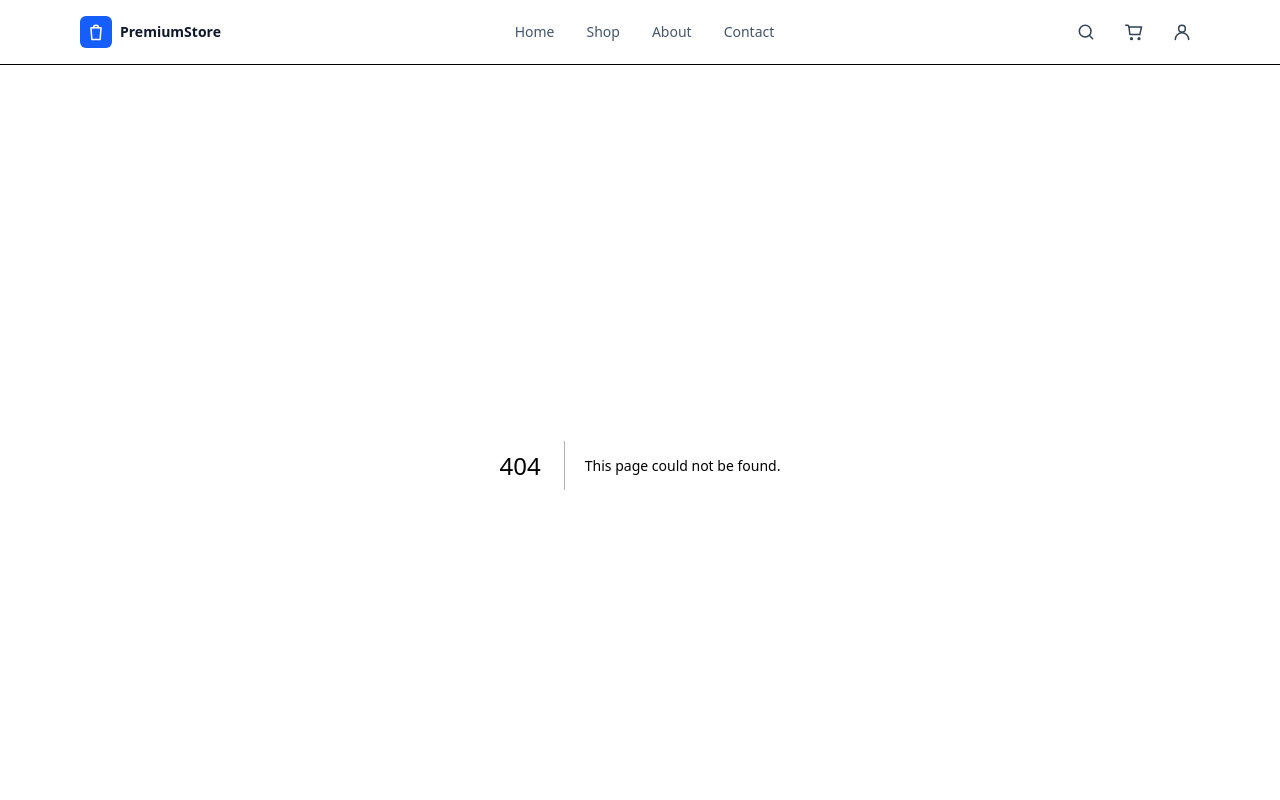
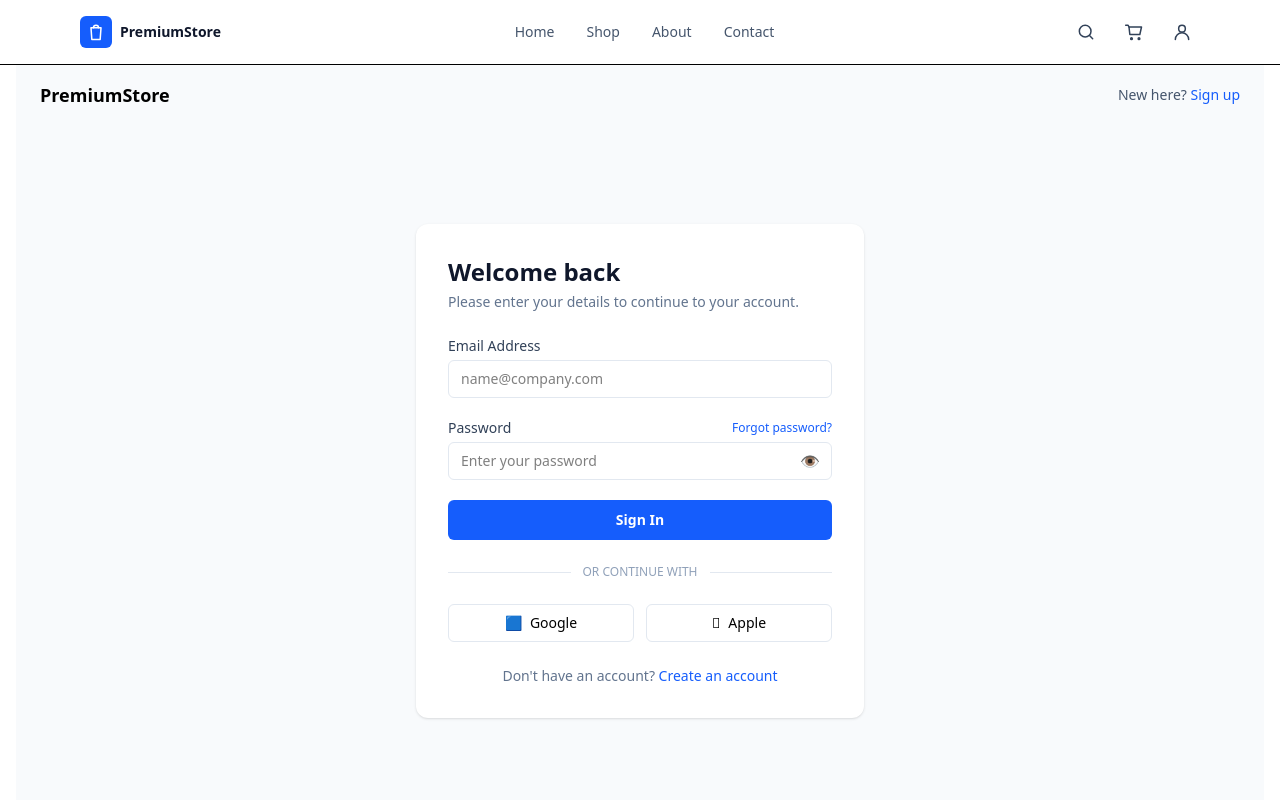
Before and after one commit to Alpkrsl/E-ticaret2.0, a Next.js app: page /login in a window 1280 px wide. Before the commit this address had no page. Shown: the top 800 px of the page. Built offline with nearby package versions, Linux system fonts and the light colour scheme.

Commit message:
feat(auth): add login page UI

```diff
--- /dev/null
+++ b/app/(auth)/login/page.tsx
@@ -0,0 +1,133 @@
+"use client";
+
+import { useState } from "react";
+import Link from "next/link";
+
+export default function LoginPage() {
+  const [showPassword, setShowPassword] = useState(false);
+
+  return (
+    <div className="flex min-h-screen flex-col bg-slate-50">
+      {/* Header */}
+      <header className="flex items-center justify-between px-6 py-4">
+        <Link href="/" className="text-lg font-semibold">
+          PremiumStore
+        </Link>
+
+        <div className="text-sm text-slate-600">
+          New here?{" "}
+          <Link
+            href="/auth/register"
+            className="font-medium text-blue-600 hover:underline"
+          >
+            Sign up
+          </Link>
+        </div>
+      </header>
+
+      {/* Main */}
+      <main className="flex flex-1 items-center justify-center px-4">
+        <div className="w-full max-w-md rounded-xl bg-white p-8 shadow-sm">
+          <h1 className="text-2xl font-semibold text-slate-900">
+            Welcome back
+          </h1>
+          <p className="mt-1 text-sm text-slate-500">
+            Please enter your details to continue to your account.
+          </p>
+
+          <form className="mt-6 space-y-5">
+            {/* Email */}
+            <div>
+              <label className="block text-sm font-medium text-slate-700">
+                Email Address
+              </label>
+              <input
+                type="email"
+                placeholder="name@company.com"
+                className="mt-1 w-full rounded-md border border-slate-200 px-3 py-2 text-sm outline-none focus:border-blue-500 focus:ring-2 focus:ring-blue-100"
+              />
+            </div>
+
+            {/* Password */}
+            <div>
+              <div className="flex items-center justify-between">
+                <label className="block text-sm font-medium text-slate-700">
+                  Password
+                </label>
+                <Link
+                  href="/auth/forgot-password"
+                  className="text-xs text-blue-600 hover:underline"
+                >
+                  Forgot password?
+                </Link>
+              </div>
+
+              <div className="relative mt-1">
+                <input
+                  type={showPassword ? "text" : "password"}
+                  placeholder="Enter your password"
+                  className="w-full rounded-md border border-slate-200 px-3 py-2 pr-10 text-sm outline-none focus:border-blue-500 focus:ring-2 focus:ring-blue-100"
+                />
+                <button
+                  type="button"
+                  onClick={() => setShowPassword((v) => !v)}
+                  className="absolute right-3 top-1/2 -translate-y-1/2 text-slate-400 hover:text-slate-600"
+                >
+                  {showPassword ? "🙈" : "👁️"}
+                </button>
+              </div>
+            </div>
+
+            {/* Sign in */}
+            <button
+              type="submit"
+              className="w-full rounded-md bg-blue-600 py-2.5 text-sm font-semibold text-white hover:bg-blue-700 transition"
+            >
+              Sign In
+            </button>
+          </form>
+
+          {/* Divider */}
+          <div className="my-6 flex items-center gap-3">
+            <div className="h-px flex-1 bg-slate-200" />
+            <span className="text-xs text-slate-400">OR CONTINUE WITH</span>
+            <div className="h-px flex-1 bg-slate-200" />
+          </div>
+
+          {/* Social login */}
+          <div className="grid grid-cols-2 gap-3">
+            <button className="flex items-center justify-center gap-2 rounded-md border border-slate-200 py-2 text-sm hover:bg-slate-50">
+              <span>🟦</span> Google
+            </button>
+            <button className="flex items-center justify-center gap-2 rounded-md border border-slate-200 py-2 text-sm hover:bg-slate-50">
+              <span></span> Apple
+            </button>
+          </div>
+
+          {/* Footer */}
+          <p className="mt-6 text-center text-sm text-slate-500">
+            Don&apos;t have an account?{" "}
+            <Link
+              href="/auth/register"
+              className="font-medium text-blue-600 hover:underline"
+            >
+              Create an account
+            </Link>
+          </p>
+        </div>
+      </main>
+
+      {/* Footer */}
+      <footer className="py-4 text-center text-xs text-slate-400">
+        © 2024 PremiumStore Inc. ·{" "}
+        <Link href="/privacy" className="hover:underline">
+          Privacy Policy
+        </Link>{" "}
+        ·{" "}
+        <Link href="/terms" className="hover:underline">
+          Terms of Service
+        </Link>
+      </footer>
+    </div>
+  );
+}
```
